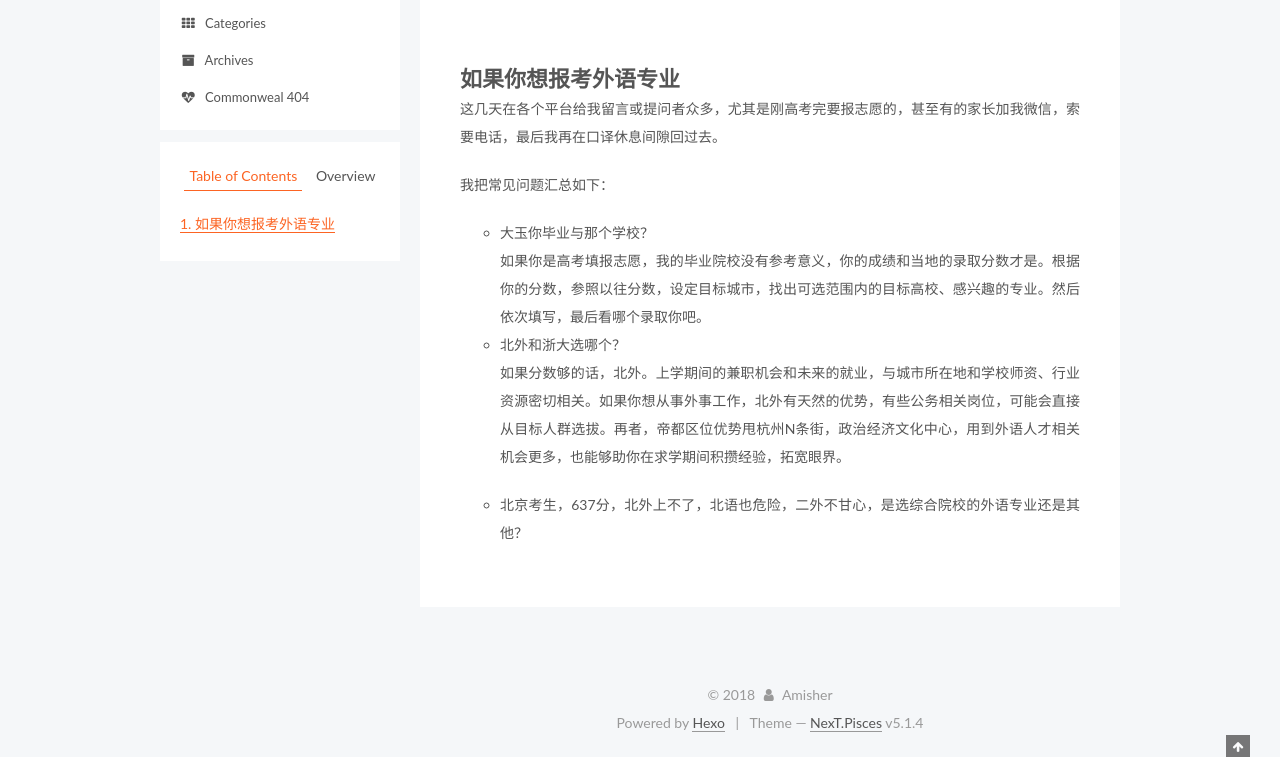
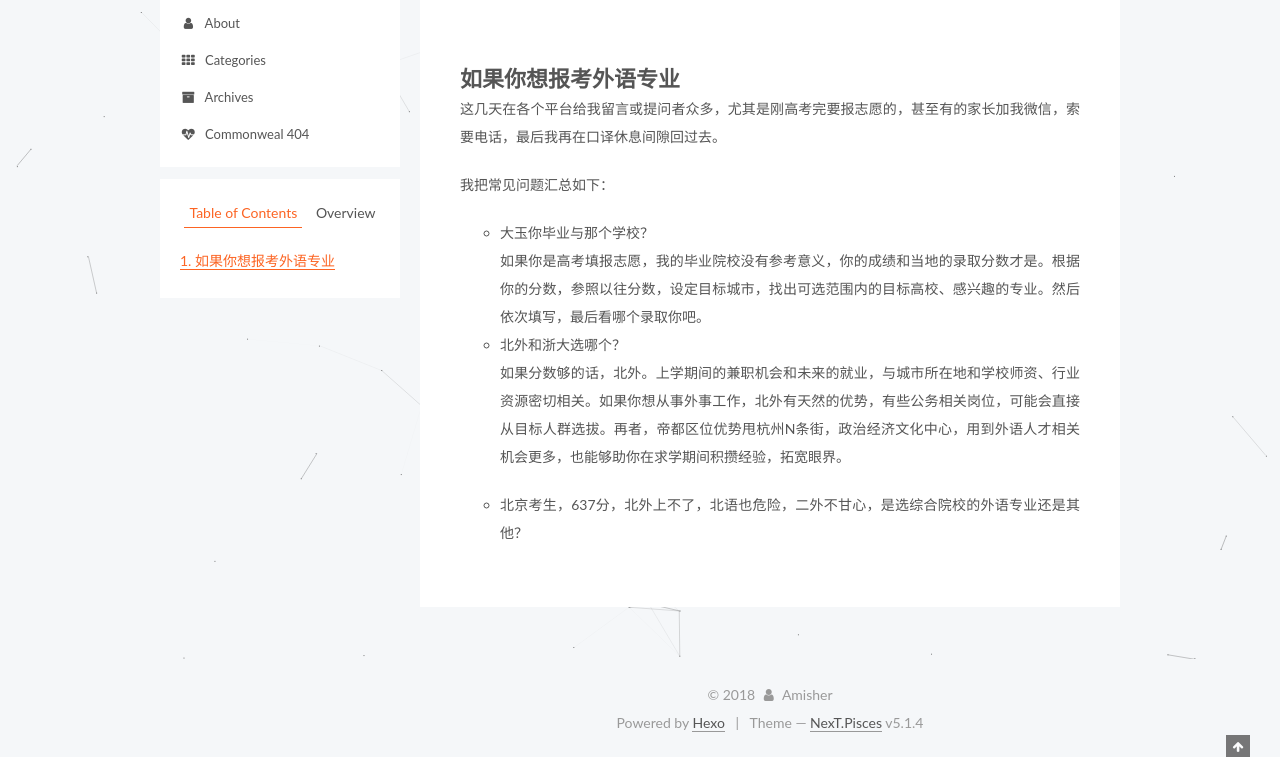
Before and after one commit to Mahonghui/Mahonghui.github.io, a plain HTML site: page 2018/08/02/Page-Test/index.html in a window 1280 px wide. Shown: the part 141-898 px from the top of the page. Drawn offline with Linux system fonts and the light colour scheme.

Commit message:
Site updated: 2018-08-05 20:36:48

```diff
--- a/2018/08/02/Page-Test/index.html
+++ b/2018/08/02/Page-Test/index.html
@@ -196,6 +196,16 @@
               <i class="menu-item-icon fa fa-fw fa-home"></i> <br />
 
             Home
+          </a>
+        </li>
+
+
+        <li class="menu-item menu-item-about">
+          <a href="/about/" rel="section">
+
+              <i class="menu-item-icon fa fa-fw fa-user"></i> <br />
+
+            About
           </a>
         </li>
 
@@ -569,6 +579,8 @@
 
 
 
+
+
     <script type="text/javascript" src="/lib/jquery/index.js?v=2.1.3"></script>
 
 
@@ -595,6 +607,11 @@
 
 
     <script type="text/javascript" src="/lib/fancybox/source/jquery.fancybox.pack.js?v=2.1.5"></script>
+
+
+
+
+    <script type="text/javascript" src="/lib/canvas-nest/canvas-nest.min.js"></script>
 
 
 
--- a/css/main.css
+++ b/css/main.css
@@ -1823,7 +1823,7 @@ pre .javascript .function {
   width: 4px;
   height: 4px;
   border-radius: 50%;
-  background: #d9ad17;
+  background: #2ad7ff;
 }
 .links-of-blogroll {
   font-size: 13px;
```
Also changed, not shown: archives/2018/08/index.html (+17 -0 lines), archives/2018/index.html (+17 -0 lines), archives/index.html (+17 -0 lines), index.html (+17 -0 lines).
